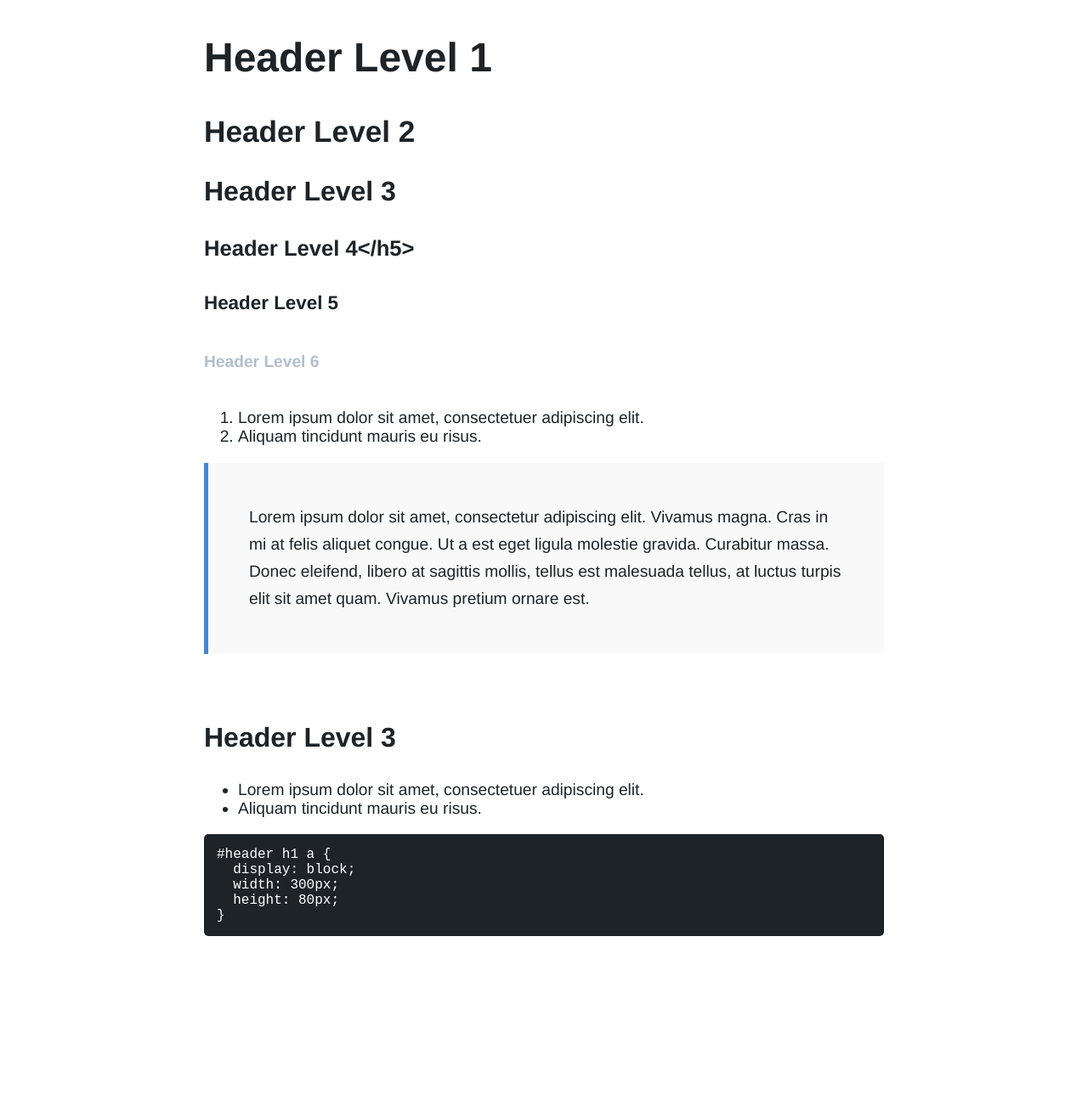
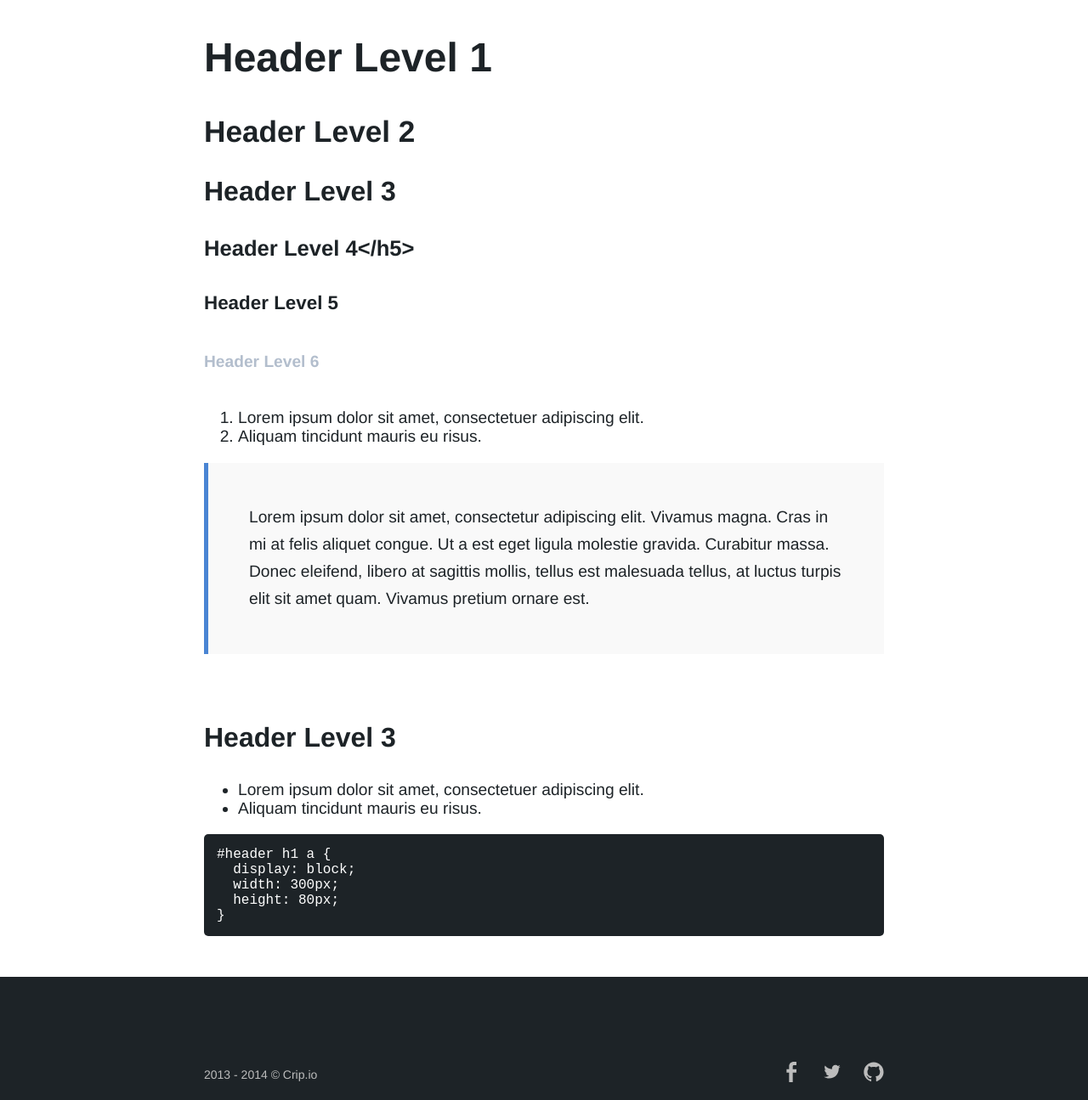
Before and after one commit to crip/crip.io_2.0, a Jekyll site: the page built from index.html, in a window 1280 px wide, cut to the strip 1426-2721 px from the top of the page. Shown: the whole strip at 85% size. Built offline with Jekyll 4.4.1, drawn with Linux system fonts in a browser that asks for light colours; comment, search, counter and statistics services are not loaded; before the commit the page ends 2544 px from its top, so only the background shows below that.

Commit message:
Added footer

```diff
--- a/_config.yml
+++ b/_config.yml
@@ -1,11 +1,9 @@
 # Site settings
 title: Crip.io
 email: info@crip.io
-description: Two crip's that are awesome
+description: Two Cripreneurs kicking ass in the digital world.
 baseurl: "" # the subpath of your site, e.g. /blog/
 url: "http://crip.io" # the base hostname & protocol for your site
-twitter_username: cripreneurs
-github_username:  crip
 
 # Permalink
 permalink: /:title
--- a/_includes/footer.html
+++ b/_includes/footer.html
@@ -1,5 +1,55 @@
 <footer class="footer" role="contentinfo">
-
+  <div class="footer__inner container">
+    <div class="copyright">
+      2013 - <span class="year">2014</span> &copy; {{ site.title }}
+    </div>
+    <aside class="social">
+      <ul>
+        <li>
+          <a href="http://fb.com/cripreneurs">
+            <svg version="1.1" id="Layer_1" xmlns="http://www.w3.org/2000/svg" xmlns:xlink="http://www.w3.org/1999/xlink" x="0px" y="0px" width="24px" height="24px" viewBox="0 0 99.441 99.44" enable-background="new 0 0 99.441 99.44" xml:space="preserve">
+            <g id="facebook">
+              <path d="M38.731,99.853V53.049H26.355V36.196h12.376c0,0,0-6.904,0-14.392c0-11.312,7.309-21.697,24.153-21.697
+                c6.822,0,11.864,0.655,11.864,0.655l-0.396,15.735c0,0-5.145-0.05-10.756-0.05c-6.075,0-7.046,2.8-7.046,7.445
+                c0,3.673,0-7.83,0,12.303h18.283l-0.795,16.854H56.551v46.804H38.731z"/>
+            </g>
+            </svg>
+          </a>
+        </li>
+        <li>
+          <a href="http://twitter.com/cripreneurs">
+            <svg version="1.1" id="Layer_1" xmlns="http://www.w3.org/2000/svg" xmlns:xlink="http://www.w3.org/1999/xlink" x="0px" y="0px" width="24px" height="24px" viewBox="0 0 99.441 99.44" enable-background="new 0 0 99.441 99.44" xml:space="preserve">
+              <g id="twitter">
+                <path display="inline" d="M90.066,23.566c-2.957,1.312-6.135,2.197-9.471,2.596c3.404-2.04,6.02-5.274,7.25-9.125
+                  c-3.188,1.891-6.715,3.263-10.473,4.002c-3.008-3.204-7.295-5.208-12.037-5.208c-9.109,0-16.494,7.385-16.494,16.493
+                  c0,1.291,0.146,2.55,0.428,3.758C35.562,35.394,23.41,28.829,15.275,18.85c-1.418,2.436-2.232,5.269-2.232,8.291
+                  c0,5.723,2.91,10.77,7.336,13.729c-2.701-0.086-5.244-0.829-7.469-2.064c-0.002,0.07-0.002,0.139-0.002,0.208
+                  c0,7.99,5.686,14.656,13.23,16.172c-1.385,0.375-2.842,0.578-4.346,0.578c-1.062,0-2.096-0.104-3.104-0.297
+                  c2.1,6.553,8.191,11.322,15.406,11.453c-5.645,4.426-12.754,7.061-20.482,7.061c-1.33,0-2.643-0.078-3.934-0.229
+                  c7.299,4.678,15.969,7.408,25.281,7.408c30.334,0,46.926-25.131,46.926-46.924c0-0.715-0.018-1.427-0.049-2.135
+                  C85.061,29.777,87.855,26.872,90.066,23.566z"/>
+              </g>
+            </path>
+          </a>
+        </li>
+        <li>
+          <a href="http://github.com/crip/">
+            <svg version="1.1" id="Layer_1" xmlns="http://www.w3.org/2000/svg" xmlns:xlink="http://www.w3.org/1999/xlink" x="0px" y="0px" width="24px" height="24px" viewBox="0 0 99.441 99.44" enable-background="new 0 0 99.441 99.44" xml:space="preserve">
+              <path id="github" d="M64.507,95.749c-2.439,0.474-3.303-1.026-3.303-2.307
+  c0-1.584,0.053-6.763,0.053-13.197c0-4.486-1.535-7.412-3.259-8.905c10.707-1.189,21.958-5.257,21.958-23.727
+  c0-5.25-1.867-9.541-4.949-12.908c0.499-1.211,2.145-6.101-0.473-12.726c0,0-4.034-1.292-13.211,4.931
+  c-3.844-1.065-7.96-1.601-12.047-1.619c-4.088,0.018-8.201,0.554-12.036,1.619c-9.189-6.222-13.228-4.931-13.228-4.931
+  c-2.611,6.625-0.966,11.515-0.465,12.726c-3.079,3.368-4.957,7.658-4.957,12.908c0,18.428,11.228,22.55,21.91,23.767
+  c-1.374,1.199-2.62,3.32-3.054,6.428c-2.745,1.23-9.705,3.356-13.993-3.996c0,0-2.543-4.615-7.373-4.956c0,0-4.69-0.061-0.329,2.923
+  c0,0,3.152,1.479,5.339,7.036c0,0,2.824,8.585,16.202,5.675c0.02,4.019,0.065,7.808,0.065,8.953c0,1.27-0.881,2.758-3.286,2.312
+  C14.968,89.396,1.188,71.37,1.188,50.125c0-26.56,21.533-48.089,48.089-48.089c26.558,0,48.088,21.529,48.088,48.089
+  C97.364,71.366,83.604,89.382,64.507,95.749z"/>
+            </svg>
+          </a>
+        </li>
+      </ul>
+    </aside>
+  </div>
 </footer>
 
 <script src="http://cdnjs.cloudflare.com/ajax/libs/fastclick/1.0.3/fastclick.min.js"></script>
@@ -13,5 +63,4 @@
 
   ga('create', 'UA-56336109-1', 'auto');
   ga('send', 'pageview');
-
 </script>
--- a/_includes/head.html
+++ b/_includes/head.html
@@ -18,7 +18,7 @@
   <script src="//use.typekit.net/oni3vzi.js"></script>
   <script>try{Typekit.load();}catch(e){}</script>
 
-  <title>{% if page.title %}{{ page.title }}{% else %}{{ site.title }}{% endif %}</title>
+  <title>{% if page.title %}{{ page.title }} - {{ site.title }}{% else %}{{ site.title }} - {{ site.description }}{% endif %}</title>
   <meta name="description" content="{{ site.description }}">
 
   <link rel="stylesheet" href="{{ "/assets/style/main.css" | prepend: site.baseurl }}">
--- a/_layouts/default.html
+++ b/_layouts/default.html
@@ -11,9 +11,9 @@
   <div class="page">
     {% include header.html %}
 
-    <div class="page-content" id="content">
+    <main class="page-content" id="content" role="main">
       {{ content }}
-    </div>
+    </main>
 
     {% include footer.html %}
   </div>
--- a/assets/js/main.js
+++ b/assets/js/main.js
@@ -15,7 +15,8 @@
       var menuBtn = $(".menu-icon"),
           mainMenu = $("#main-menu");
 
-      menuBtn.on("click", function () {
+      menuBtn.on("click", function (e) {
+        e.preventDefault();
         $(this).toggleClass('open');
         mainMenu.toggleClass('open-menu');
       });
@@ -25,6 +26,7 @@
   };
 
   var Fullvideos = {
+
     init: function() {
 
       this.starter();
@@ -41,10 +43,29 @@
 
   };
 
+  var Currentyear = {
+
+    init: function() {
+
+      this.starter();
+
+    },
+
+    starter: function() {
+
+      var yearWrapper = $(".year"),
+          year = new Date().getFullYear();
+
+      yearWrapper.text(year);
+
+    }
+  };
+
   $(function() {
 
     MenuSetup.init();
     Fullvideos.init();
+    Currentyear.init();
 
   });
 
--- a/assets/style/main.scss
+++ b/assets/style/main.scss
@@ -14,6 +14,17 @@
 body{
   font-family: $base-font-family;
   color: $base-ui-color;
+}
+
+.container{
+  max-width: $container-width;
+  margin: 0 auto;
+
+  &:after{
+    content: ' ';
+    display: table;
+    clear: both;
+  }
 }
 
 /*------------------------------------*\
@@ -232,7 +243,7 @@ nav[role="navigation"]{
   display: block;
   margin: 0 auto;
   max-width: $container-width;
-  padding: 0px 10px;
+  padding: 0px 10px 2em;
 }
 
 .posts:not(:last-child){
@@ -264,3 +275,54 @@ nav[role="navigation"]{
     color: $brand-color;
   }
 }
+
+
+.footer{
+  background-color: $base-ui-color;
+  color: #fff;
+  padding: 100px 10px 15px;
+
+  &:after{
+    content: ' ';
+    display: table;
+    clear: both;
+  }
+}
+
+.copyright{
+  font-weight: 300;
+  font-size: 14px;
+  color: #BCBCBC;
+  display: inline-block;
+  line-height: 30px;
+}
+
+.social{
+  float: right;
+
+  ul{
+    padding: 0;
+    margin: 0;
+    list-style: none;
+  }
+
+  li{
+    display: inline-block;
+    padding-left: 1em;
+  }
+
+  svg{
+    fill: #BCBCBC;
+    transition: all .25s ease;
+  }
+
+  a{
+    display: block;
+
+    &:hover{
+      svg{
+        fill: white;
+      }
+    }
+  }
+}
```
